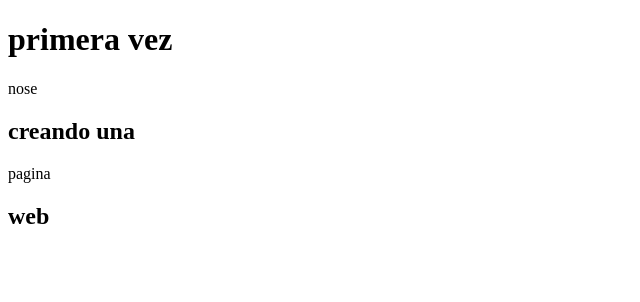
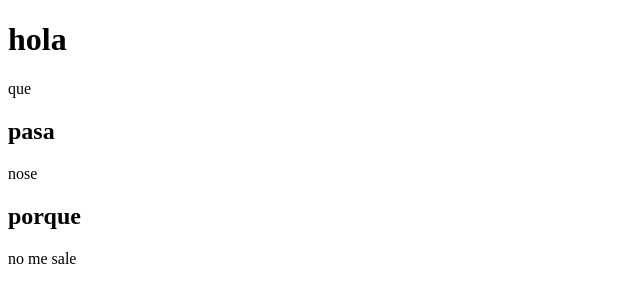
Before and after one commit to xeddef/hola, a plain HTML site: page principal/intex.html in a window 1280 px wide. Shown: the whole page, without its empty margins (0-640 px from the left). Drawn offline with Linux system fonts and the light colour scheme.

Commit message:
first commit

```diff
--- a/clase 2/index.html
+++ b/principal/intex.html
@@ -3,11 +3,11 @@
 <head>
     <meta charset="UTF-8">
     <meta name="viewport" content="width=device-width, initial-scale=1.0">
-    <title>holaa</title>
+    <title>Document</title>
 </head>
 <body>
-    <h1>primera vez</h1>nose
-    <h2>creando una</h2>pagina
-    <h2>web</h2>
+    <h1>hola</h1>que
+    <h2>pasa</h2>nose
+    <h2>porque</h2>no me sale
 </body>
 </html>
```
Also changed, not shown: 1 other file.
